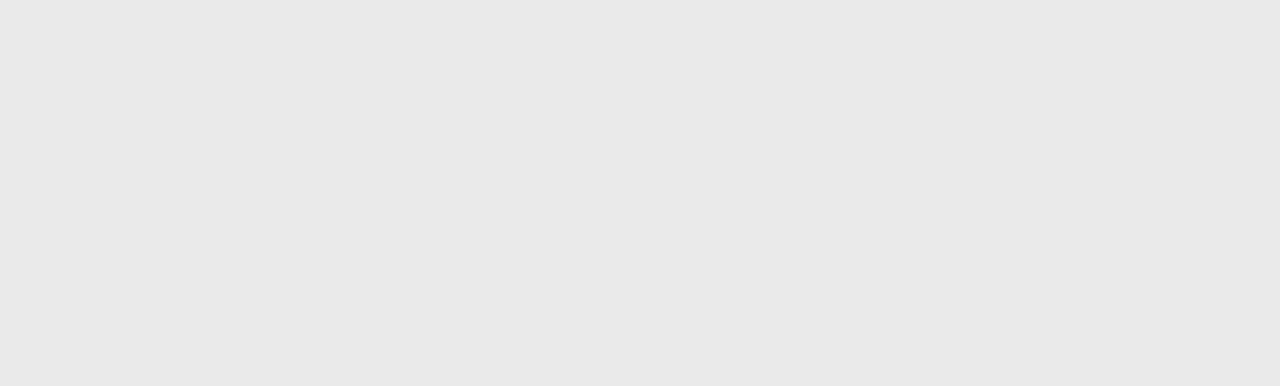
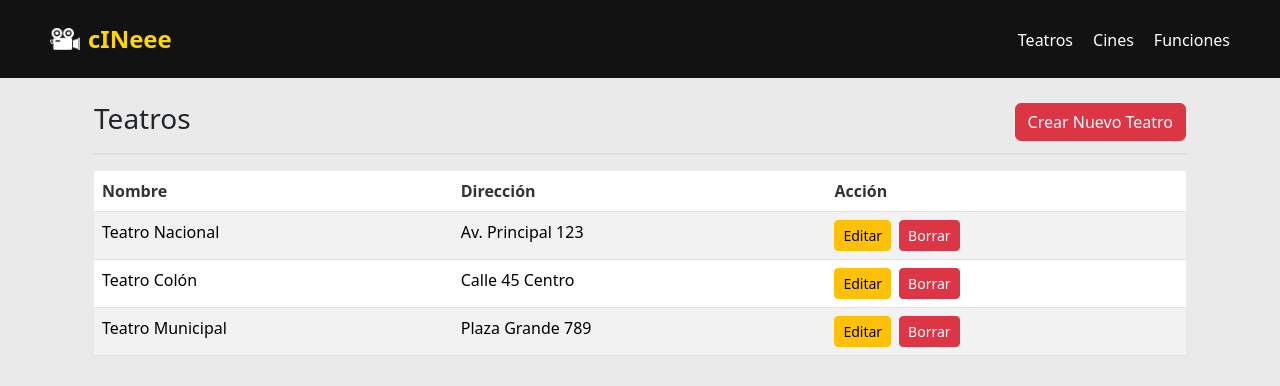
Before and after one commit to MauriBarrientos/tlp4-tp-microkernel, a React (Vite) app in the folder client/: page /teatros in a window 1280 px wide. Before the commit this address had no page. Shown: the top 386 px of the page. Built offline with nearby package versions, Linux system fonts and the light colour scheme.

Commit message:
se añadio interfaz de creacion de teatro

```diff
--- /dev/null
+++ b/client/src/components/CrearTeatro.jsx
@@ -0,0 +1,61 @@
+import React, { useState } from 'react';
+import Modal from 'react-modal';
+import './styles/crearTeatro.css';
+
+function CreateTeatrosButton() {
+  const [modalIsOpen, setIsOpen] = useState(false);
+
+  function openModal() {
+    setIsOpen(true);
+  }
+
+  function closeModal() {
+    setIsOpen(false);
+  }
+
+  return (
+    <div>
+      <button onClick={openModal} className="btn btn-danger">Crear Nuevo Teatro</button>
+      <Modal
+        isOpen={modalIsOpen}
+        onRequestClose={closeModal}
+        className="modal-content"
+        overlayClassName="modal-overlay"
+        contentLabel="Crear Teatro"
+      >
+        <div className="modal-header">
+          <h5 className="modal-title">Crear Nuevo Teatro</h5>
+        </div>
+        <hr />
+        <div className="modal-body">
+          <form>
+            <div className="mb-3">
+              <label className="form-label">Nombre:</label>
+              <input type="text" className="form-control" />
+            </div>
+            <div className="mb-3 row">
+              <div className="mb-3 col-6">
+                <label className="form-label">Capacidad:</label>
+                <input type="number" className="form-control" />
+              </div>
+              <div className="mb-3 col-6">
+                <label className="form-label">Número de salas:</label>
+                <input type="number" className="form-control" />
+              </div>
+            </div>
+            <div className="mb-3">
+              <label className="form-label">Ubicación:</label>
+              <input type="text" className="form-control" />
+            </div>
+          </form>
+        </div>
+        <div className="modal-footer">
+          <button type="button" className="btn btn-secondary m-2" onClick={closeModal}>Cerrar</button>
+          <button type="button" className="btn btn-danger" onClick={closeModal}>Crear</button>
+        </div>
+      </Modal>
+    </div>
+  );
+}
+
+export default CreateTeatrosButton;
--- a/client/src/components/ListarCine.jsx
+++ b/client/src/components/ListarCine.jsx
@@ -23,7 +23,6 @@ const ListarCines = () => {
         <h3>Cines</h3>
         <CreateCinesButton />
       </div>
-
       <table className="table table-striped table-hover mt-3">
         <thead>
           <tr>
@@ -53,7 +52,7 @@ const ListarCines = () => {
           ))}
         </tbody>
       </table>
-    </div>
+      </div>
   );
 };
 
--- /dev/null
+++ b/client/src/components/ListarTeatro.jsx
@@ -0,0 +1,59 @@
+import React from 'react';
+import CreateTeatrosButton from './CrearTeatro';
+import './styles/teatro.css';
+
+const ListarTeatros = () => {
+  const teatros = [
+    { id: 1, nombre: 'Teatro Nacional', direccion: 'Av. Principal 123' },
+    { id: 2, nombre: 'Teatro Colón', direccion: 'Calle 45 Centro' },
+    { id: 3, nombre: 'Teatro Municipal', direccion: 'Plaza Grande 789' },
+  ];
+
+  const handleEdit = (id) => {
+    console.log(`Editar teatro con ID: ${id}`);
+  };
+
+  const handleDelete = (id) => {
+    console.log(`Borrar teatro con ID: ${id}`);
+  };
+
+  return (
+    <div className="container mt-4">
+      <div className="teatro-header d-flex justify-content-between align-items-center">
+        <h3>Teatros</h3>
+        <CreateTeatrosButton />
+      </div>
+      <table className="table table-striped table-hover mt-3">
+        <thead>
+          <tr>
+            <th>Nombre</th>
+            <th>Dirección</th>
+            <th>Acción</th>
+          </tr>
+        </thead>
+        <tbody>
+          {teatros.map((teatro) => (
+            <tr key={teatro.id}>
+              <td>{teatro.nombre}</td>
+              <td>{teatro.direccion}</td>
+              <td>
+                <button
+                  className="btn btn-warning btn-sm me-2"
+                  onClick={() => handleEdit(teatro.id)}>
+                  Editar
+                </button>
+                <button
+                  className="btn btn-danger btn-sm"
+                  onClick={() => handleDelete(teatro.id)}>
+                  Borrar
+                </button>
+              </td>
+            </tr>
+          ))}
+        </tbody>
+      </table>
+    </div>
+  );
+};
+
+export default ListarTeatros;
--- a/client/src/components/Navbar.jsx
+++ b/client/src/components/Navbar.jsx
@@ -12,7 +12,7 @@ const Navbar = () => {
       <ul className="navbar-links">
       <li><Link to="/teatros" className="navbar-link">Teatros</Link></li>
         <li><Link to="/cinemas" className="navbar-link">Cines</Link></li>
-        <li><Link to="/showtimes" className="navbar-link">Funciones</Link></li>
+        <li><Link to="/" className="navbar-link">Funciones</Link></li>
       </ul>
     </nav>
   );
--- a/client/src/components/styles/cine.css
+++ b/client/src/components/styles/cine.css
@@ -15,11 +15,14 @@
   .cine-header {
     border-bottom: 2px solid #ddd;
     padding-bottom: 10px;
+
   }
+
 
   .table thead th {
     color: #333;
     font-weight: bold;
+
   }
 
   .table tbody tr:hover {
--- /dev/null
+++ b/client/src/components/styles/crearTeatro.css
@@ -0,0 +1,29 @@
+.modal-overlay {
+    background-color: rgba(0, 0, 0, 0.5);
+  }
+
+  .modal-content {
+    position: absolute;
+    top: 50%;
+    left: 50%;
+    transform: translate(-50%, -50%);
+    width: 500px;
+    background: white;
+    padding: 20px;
+    border-radius: 8px;
+    outline: none;
+  }
+
+  .modal-header {
+    font-size: 1.25rem;
+    font-weight: bold;
+  }
+
+  .modal-footer {
+    display: flex;
+    justify-content: flex-end;
+  }
+
+  .modal-footer .btn {
+    min-width: 80px;
+  }
--- /dev/null
+++ b/client/src/components/styles/teatro.css
@@ -0,0 +1,13 @@
+.teatro-header {
+    border-bottom: 2px solid #ddd;
+    padding-bottom: 10px;
+  }
+
+  .table thead th {
+    color: #333;
+    font-weight: bold;
+  }
+
+  .table tbody tr:hover {
+    background-color: #f1f1f1;
+  }
--- a/client/src/routers/AppRoutes.jsx
+++ b/client/src/routers/AppRoutes.jsx
@@ -2,11 +2,13 @@ import React from 'react';
 import { Routes, Route } from 'react-router-dom';
 import Funciones from '../views/Funciones';
 import Cinemas from '../views/Cinemas';
+import Teatros from '../views/Teatros';
 
 const AppRoutes = () => (
   <Routes>
     <Route path="/" element={<Funciones />} />
     <Route path='/cinemas' element={<Cinemas />} />
+    <Route path='/teatros' element={<Teatros />} />
   </Routes>
 );
 
--- /dev/null
+++ b/client/src/views/Teatros.jsx
@@ -0,0 +1,16 @@
+import React from 'react'
+import Navbar from '../components/Navbar'
+import ListarTeatros from '../components/ListarTeatro'
+
+const Teatros = () => {
+  return (
+    <>
+     <Navbar />
+        <div className='container' id='main' >
+        <ListarTeatros />
+    </div>
+    </>
+  )
+}
+
+export default Teatros
```
